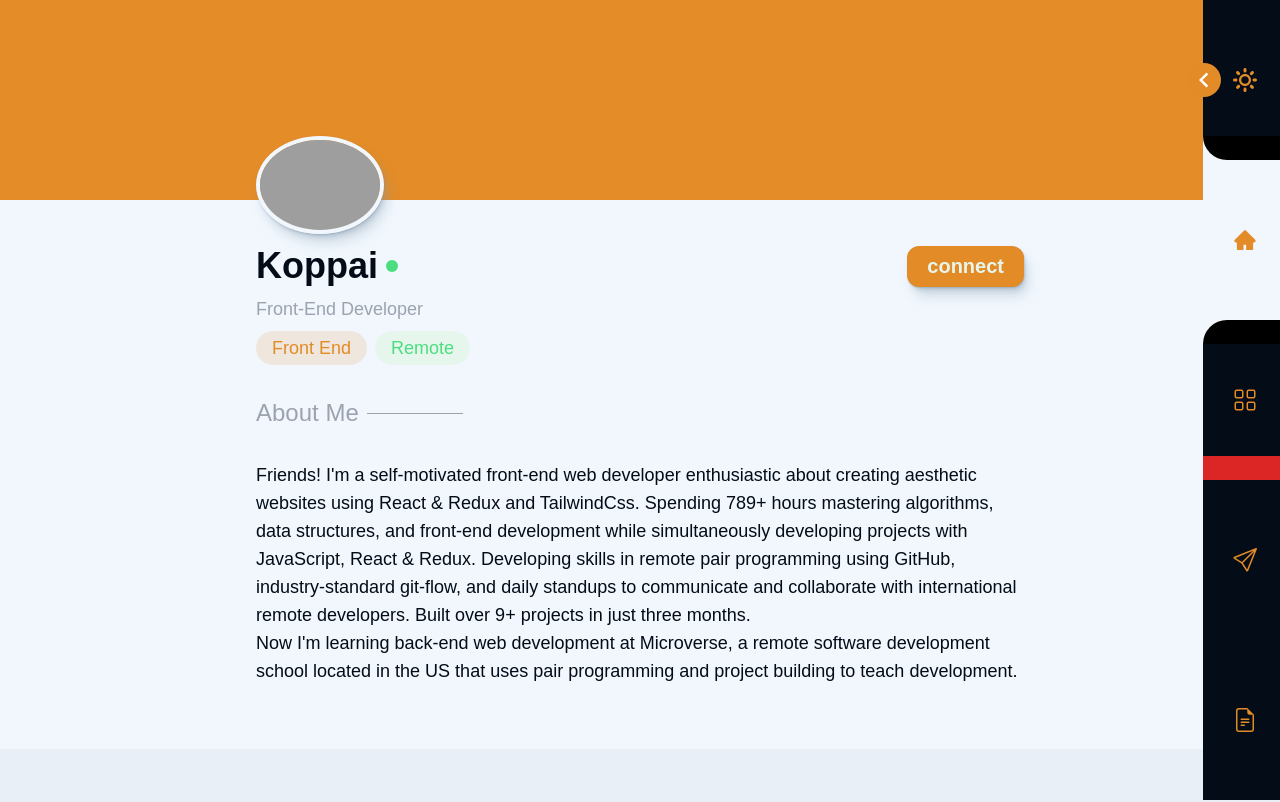
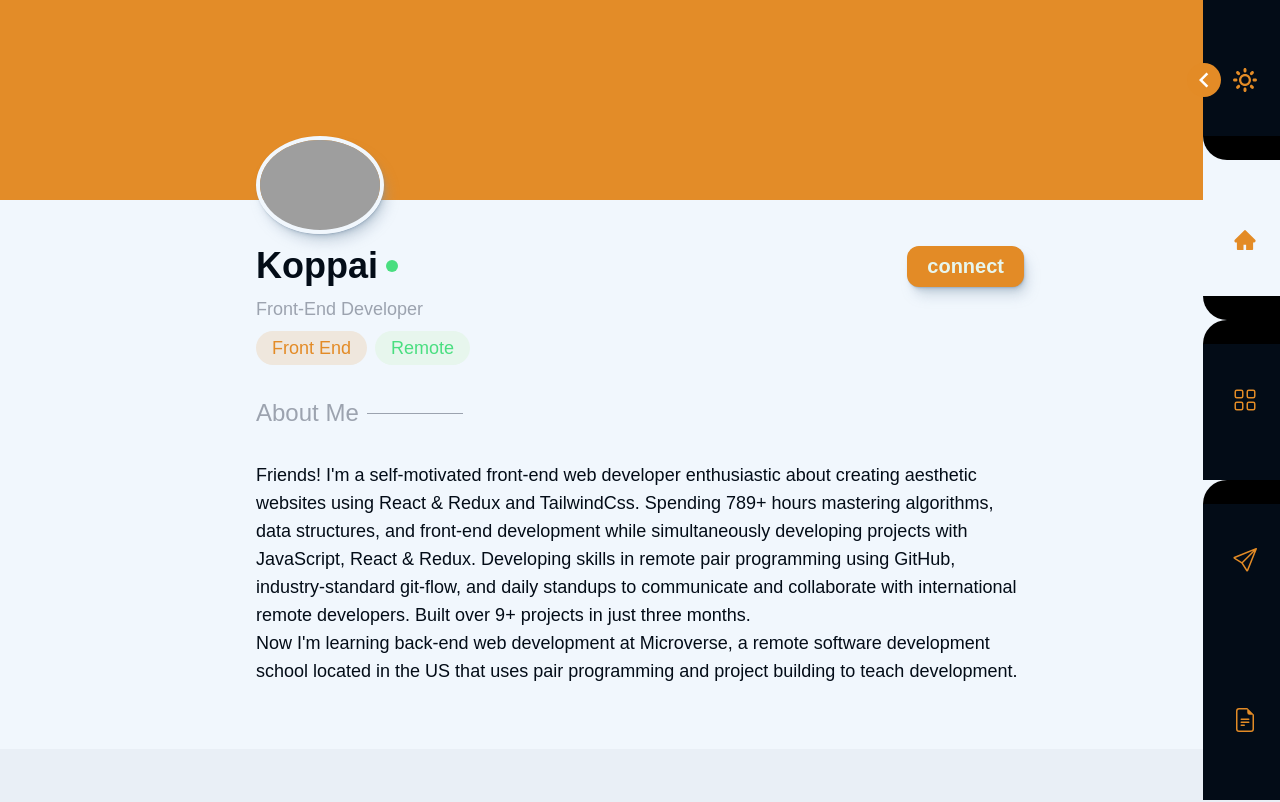
Before and after one commit to K0ppai/Koppai_Portfolio, a React (Vite) app: page / in a window 1280 px wide. Shown: the top 802 px of the page. Built offline with nearby package versions, Linux system fonts and the light colour scheme; grey boxes are pictures that could not be loaded; a web font is replaced by a local one.

Commit message:
Add curved style for contact section

```diff
--- a/src/components/NavBar/NavBarDesktop.jsx
+++ b/src/components/NavBar/NavBarDesktop.jsx
@@ -129,8 +129,14 @@ const NavBarDesktop = ({ darkMode, toggleDarkMode }) => {
             darkMode ? 'bg-bg_dark' : 'bg-bg_dark'
           } ${activeSection === 'projects' && 'bg-bg_light py-[4vw]'}`}
         >
-          <b className={`+rounded-bl-[24px] bg-red absolute -top-[24px] h-[24px] w-full `} />
-          <b />
+          {activeSection === 'about-me' ? (
+            <>
+              <b className={`bt absolute -top-[24px] h-[24px] w-full bg-bg_light`} />
+              <b className={`bb absolute -bottom-[24px] z-[99] h-[24px] w-full bg-bg_light`} />
+            </>
+          ) : (
+            <></>
+          )}
           <div className="flex w-full items-center justify-end gap-x-[2.5vmax] pr-[1.8vmax]">
             <span className={`${isNavExpanded ? 'block' : 'hidden'}`}>Projects</span>
             <a href="#projects" onClick={() => handleNavigation('projects')}>
@@ -147,10 +153,14 @@ const NavBarDesktop = ({ darkMode, toggleDarkMode }) => {
             darkMode ? 'bg-bg_dark' : 'bg-bg_dark'
           } ${activeSection === 'contact' && 'bg-bg_light py-[4vw]'}`}
         >
-          <b
-            className={`+rounded-bl-[24px] bg-red absolute -top-[24px] h-[24px] w-full bg-red-600`}
-          />
-          <b />
+          {activeSection === 'contact' ? (
+            <>
+              <b className={`bt absolute -top-[24px] h-[24px] w-full bg-bg_light`} />
+              <b className={`bb absolute -bottom-[24px] z-[99] h-[24px] w-full bg-bg_light`} />
+            </>
+          ) : (
+            <></>
+          )}
           <div className="flex w-full items-center justify-end gap-x-[2.5vmax] pr-[1.8vmax]">
             <span className={`${isNavExpanded ? 'block' : 'hidden'}`}>Contact</span>
             <a href="#contact" onClick={() => handleNavigation('contact')}>
```
